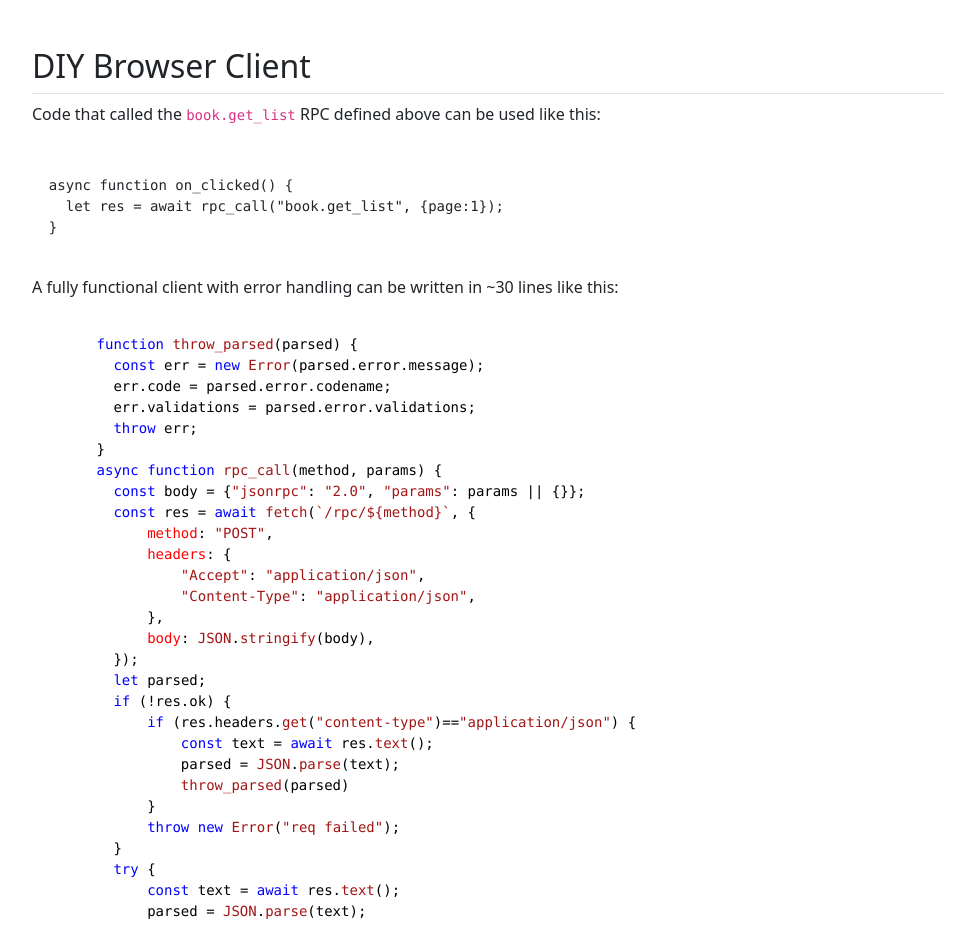
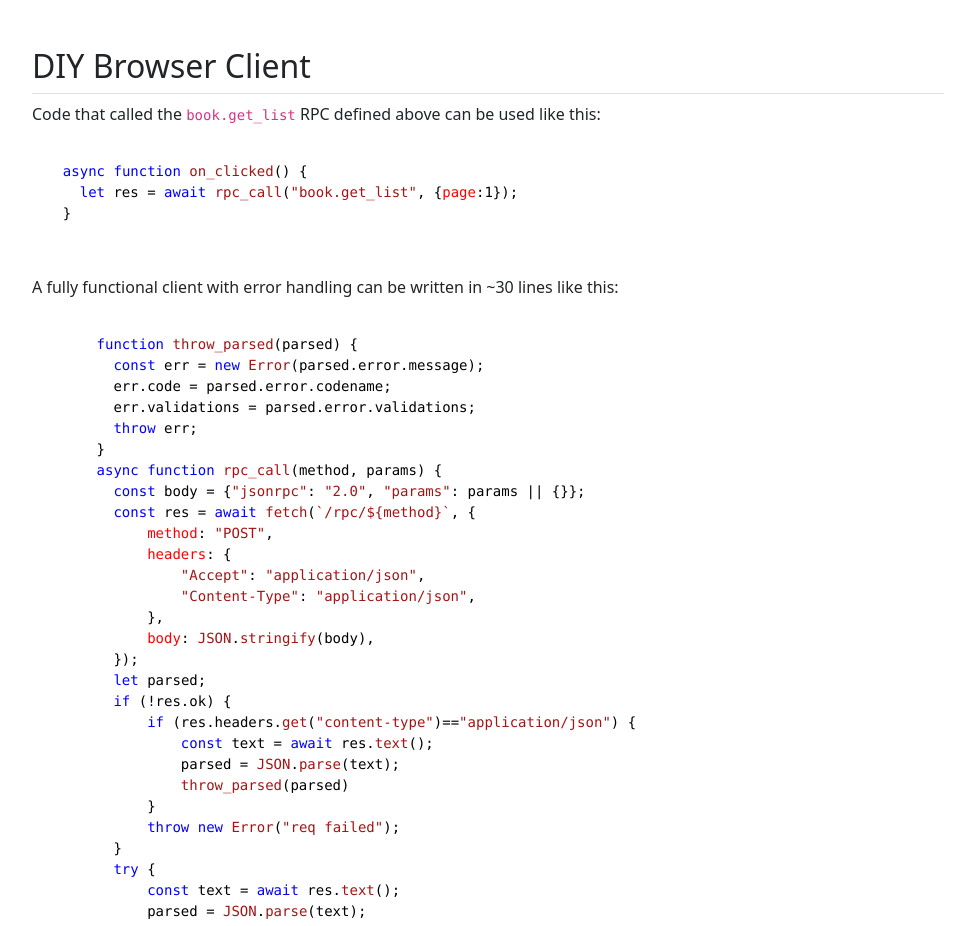
Before and after one commit to json-xrpc/json-xrpc.github.io, a plain HTML site: page index.html in a window 1280 px wide. Shown: the part 4160-5086 px from the top of the page, without its empty margins (152-1127 px from the left). Drawn offline with nearby package versions, Linux system fonts and the light colour scheme.

Commit message:
fix typo

```diff
--- a/index.html
+++ b/index.html
@@ -442,7 +442,7 @@
 <div id="diy-client" name="diy-client" class="container px-4 py-5" id="hanging-icons">
   <h2 class="pb-2 border-bottom">DIY Browser Client</h2>
 Code that called the <code>book.get_list</code> RPC defined above can be used like this:
-  <pre><code class="language-javascript"></code>
+  <pre><code class="language-javascript">
   async function on_clicked() {
     let res = await rpc_call("book.get_list", {page:1});
   }
```
